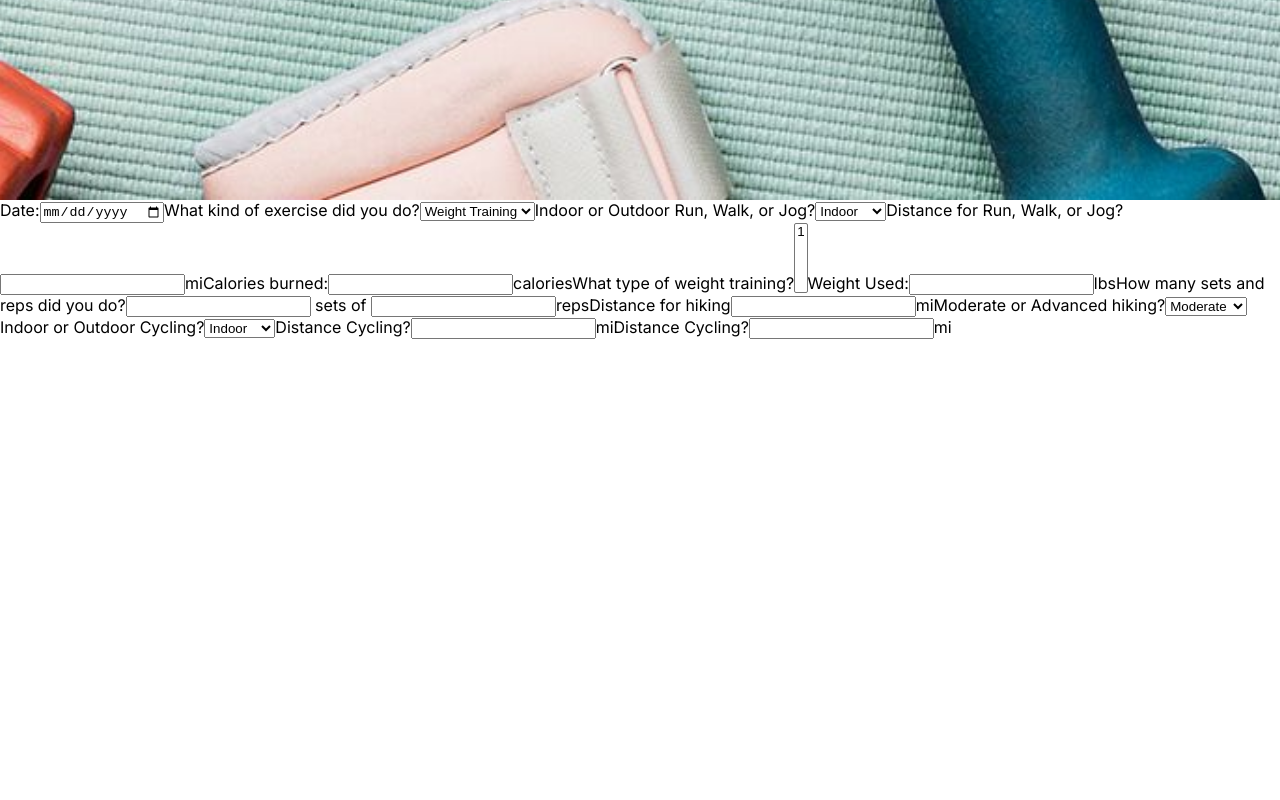
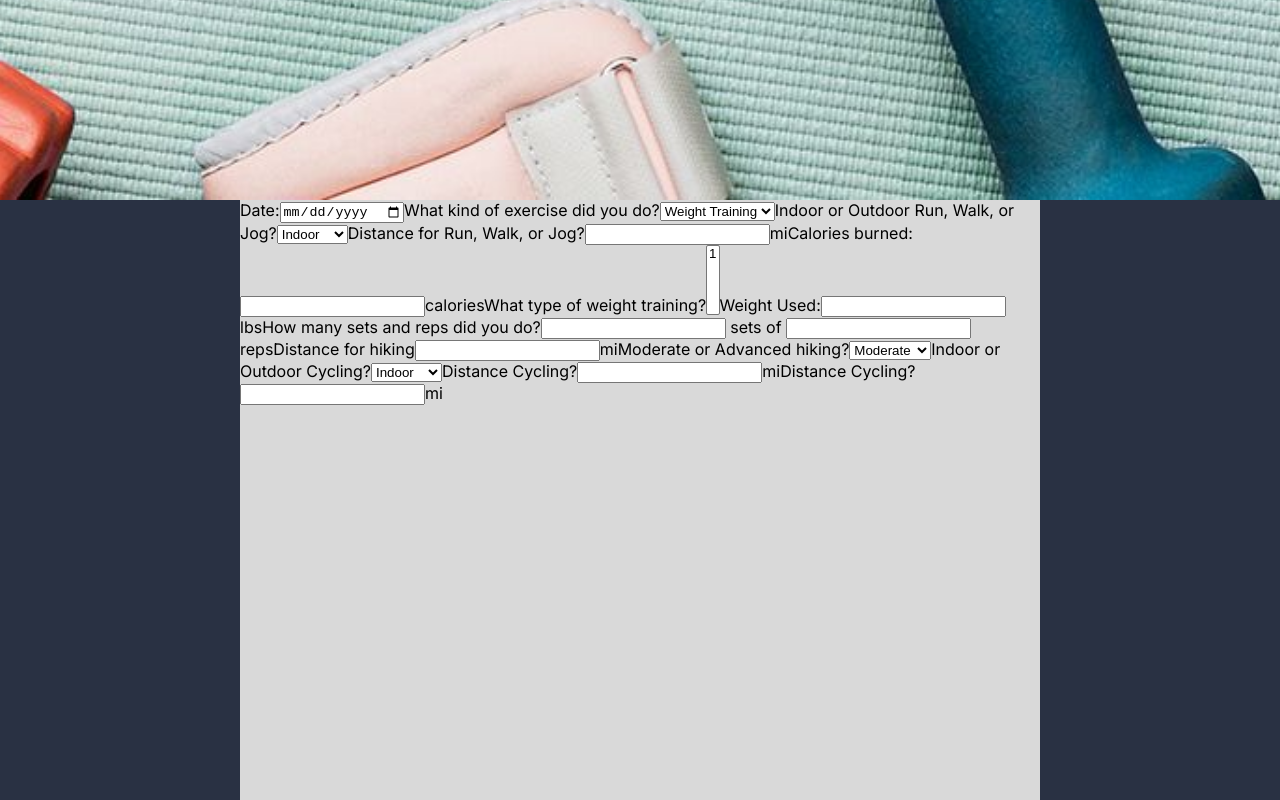
Before and after one commit to specter40/FitStar, a Next.js app: page / in a window 1280 px wide. Shown: the part 1312-2112 px from the top of the page. Before the commit the page ends 1651 px from the top, so only its background shows below. Built offline with nearby package versions, Linux system fonts and the light colour scheme; a web font is replaced by a local one.

Commit message:
Swathi R. - working on AddItem css (currently have it connected to main page.js)

```diff
--- a/app/components/AddItem.js
+++ b/app/components/AddItem.js
@@ -1,6 +1,5 @@
 // source imports
 import React from 'react';
-import Header from './Header.js';
 
 // css import
 import '../css/AddItem.css';
@@ -9,7 +8,8 @@ import '../css/AddItem.css';
 const AddItem = () => {
 
     return (
-        <div>
+        <div id="page">
+            <div id="main_form">
                 <label for="date">Date:</label>
                 <input id="date"
                     type="date"
@@ -96,7 +96,7 @@ const AddItem = () => {
                     type="number"
                 />
                 <span>mi</span>
-
+            </div>
         </div>
     );
 
--- a/app/css/AddItem.css
+++ b/app/css/AddItem.css
@@ -0,0 +1,11 @@
+#page {
+    background-color: #293143;
+    display: flex;
+    justify-content: center;
+}
+
+#main_form {
+    background-color: #D9D9D9;
+    width: 800px;
+    height: 600px;
+}
```
Also changed, not shown: app/check activity/page.js (added, +13 -0 lines). Lines whose indentation alone changed are shown as unchanged.
